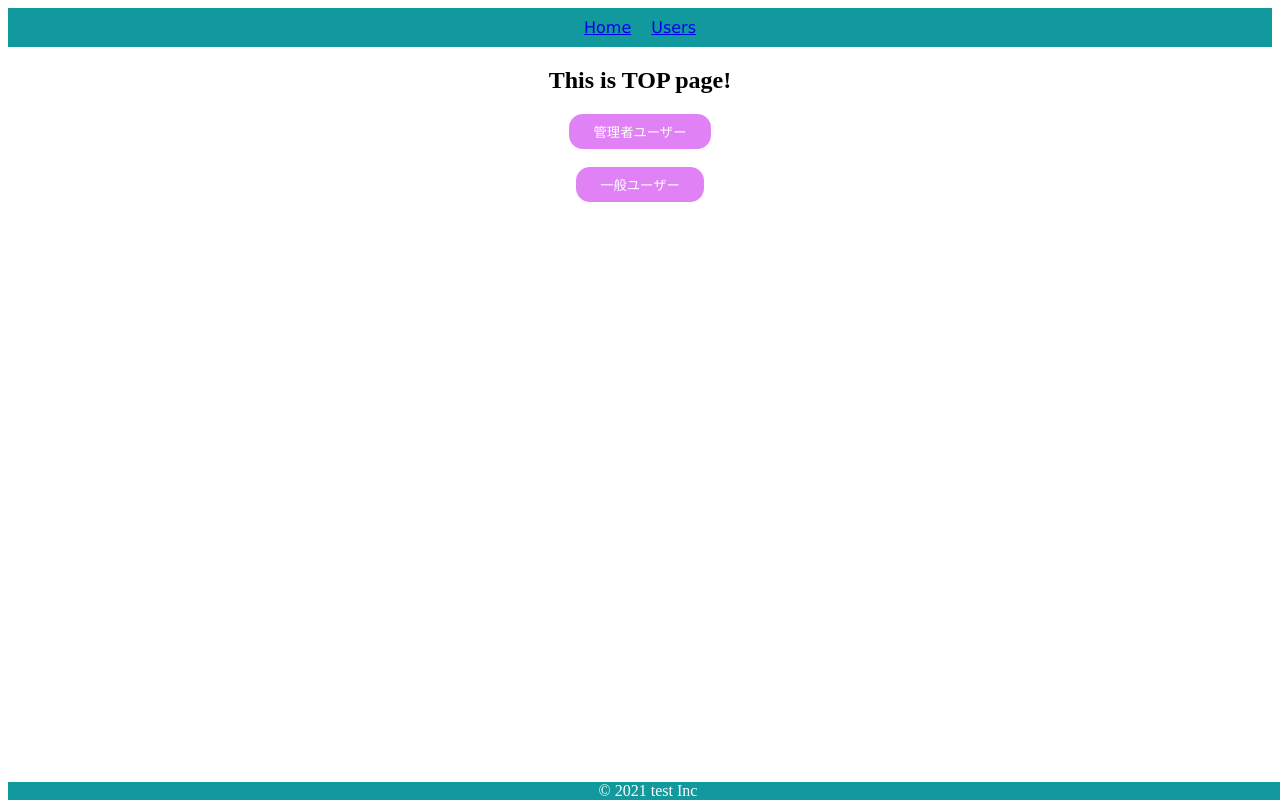
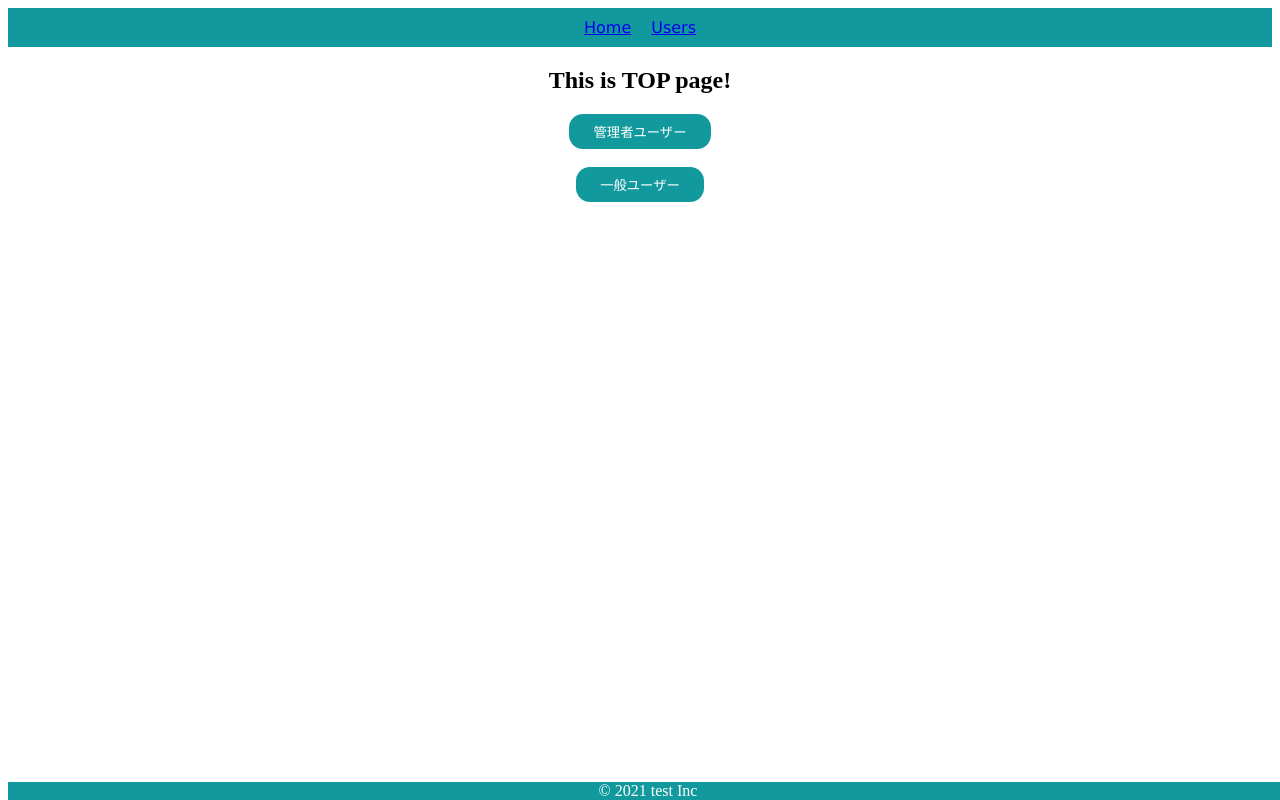
Before and after one commit to terra-namibia/react-basics-2, a React (Create React App) app: page / in a window 1280 px wide. Built offline with nearby package versions, Linux system fonts and the light colour scheme.

Commit message:
add useState to UserContext and add SEdit in UserIconWithName

```diff
--- a/src/components/atoms/button/SecondaryButton.jsx
+++ b/src/components/atoms/button/SecondaryButton.jsx
@@ -1,11 +1,12 @@
 import styled from 'styled-components';
 import { BaseButton } from './BaseButton';
 
-export const SecondaryButton = ({ children }) => {
-  return <SButton>{children}</SButton>;
+export const SecondaryButton = (props) => {
+  const { children, onClick } = props;
+  return <SButton onClick={onClick}>{children}</SButton>;
 };
 
 const SButton = styled(BaseButton)`
-  background-color: #e081f5;
+  background-color: #11999e;
   color: #ffffff;
 `;
--- a/src/components/moreculres/user/UserIconWithName.jsx
+++ b/src/components/moreculres/user/UserIconWithName.jsx
@@ -5,13 +5,14 @@ import { UserContext } from '../../../providers/UserProvider';
 export const UserIconWithName = (props) => {
   // const { user } = props;
   const { image, name } = props.user;
-  const context = useContext(UserContext);
-
+  const { userInfo } = useContext(UserContext);
+  const isAdmin = userInfo ? userInfo.isAdmin : false;
 
   return (
     <SContainer>
       <SImage src={image} alt="prof img" />
       <SName>{name}</SName>
+      { isAdmin && <SEdit>編集</SEdit>}
     </SContainer>
   );
 };
@@ -28,3 +29,8 @@ const SName = styled.p`
   margin: 0;
   color: #40514e;
 `;
+const SEdit = styled.span`
+  text-decoration: underline;
+  color: #aaa;
+  cursor: pointer;
+`
--- a/src/components/pages/Top.jsx
+++ b/src/components/pages/Top.jsx
@@ -1,12 +1,21 @@
+import { useContext } from 'react';
 import { useHistory } from 'react-router-dom';
 import styled from 'styled-components';
+import { UserContext } from '../../providers/UserProvider';
 import { SecondaryButton } from '../atoms/button/SecondaryButton';
 
 export const Top = () => {
   const history = useHistory();
-  // const onClickAdmin = () => history.push({pathname: "/users", isAdmin: true});
-  const onClickAdmin = () => history.push({pathname: "/users", state: { isAdmin: true }});
-  const onClickGeneral = () => history.push({pathname: "/users", state: { isAdmin: false }});
+  const { setUserInfo } = useContext(UserContext);
+
+  const onClickAdmin = () => {
+    setUserInfo({ isAdmin: true });
+    history.push({ pathname: "/users" });
+  };
+  const onClickGeneral = () => {
+    setUserInfo({ isAdmin: false });
+    history.push({ pathname: "/users" });
+  };
 
   return (
     <SContainer>
--- a/src/providers/UserProvider.jsx
+++ b/src/providers/UserProvider.jsx
@@ -1,12 +1,14 @@
+import { useState } from "react";
 import { createContext } from "react";
 
 export const UserContext = createContext({});
 
 export const UserProvider = (props) => {
   const { children } = props;
-  const contextName = "aaa"
+  const [userInfo, setUserInfo] = useState(null);
+
   return (
-    <UserContext.Provider value={{ contextName }}>
+    <UserContext.Provider value={{ userInfo, setUserInfo }}>
       {children}
     </UserContext.Provider>
   )
```
